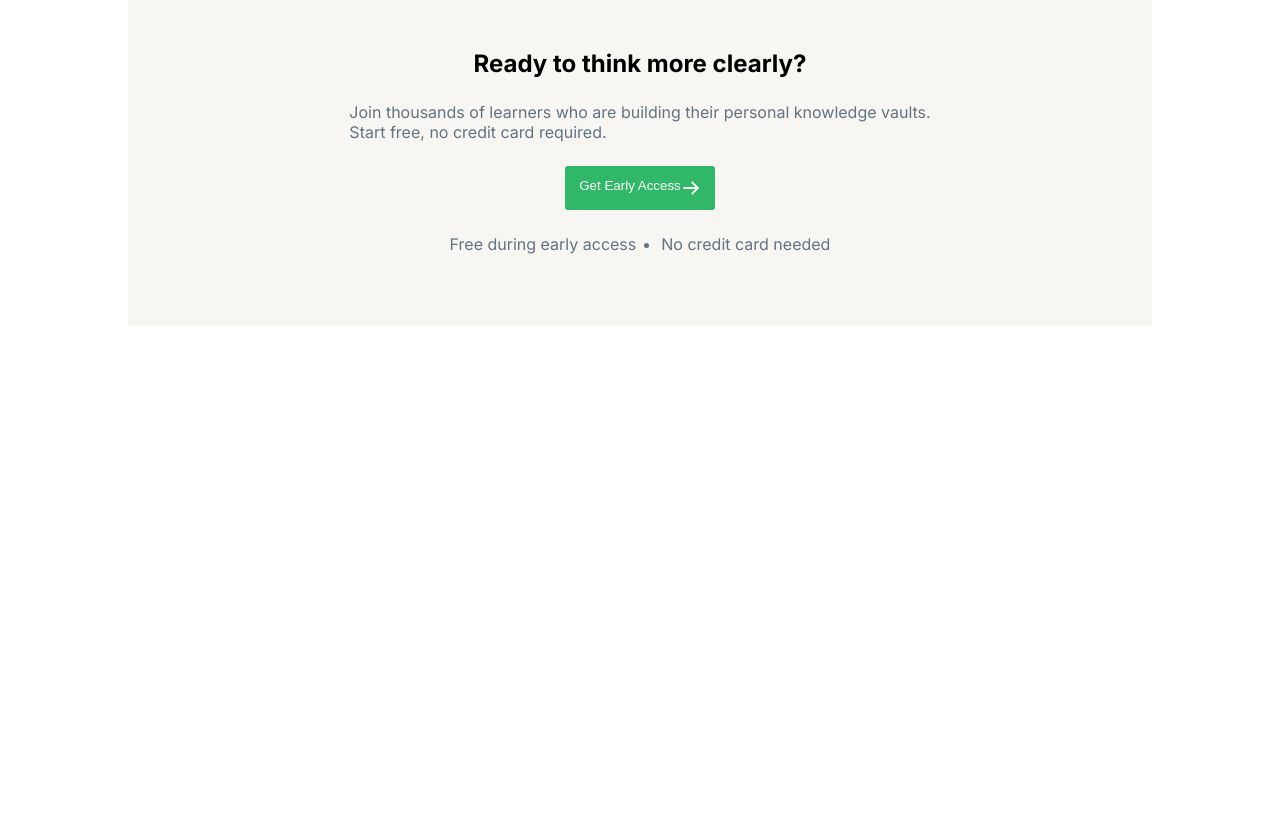
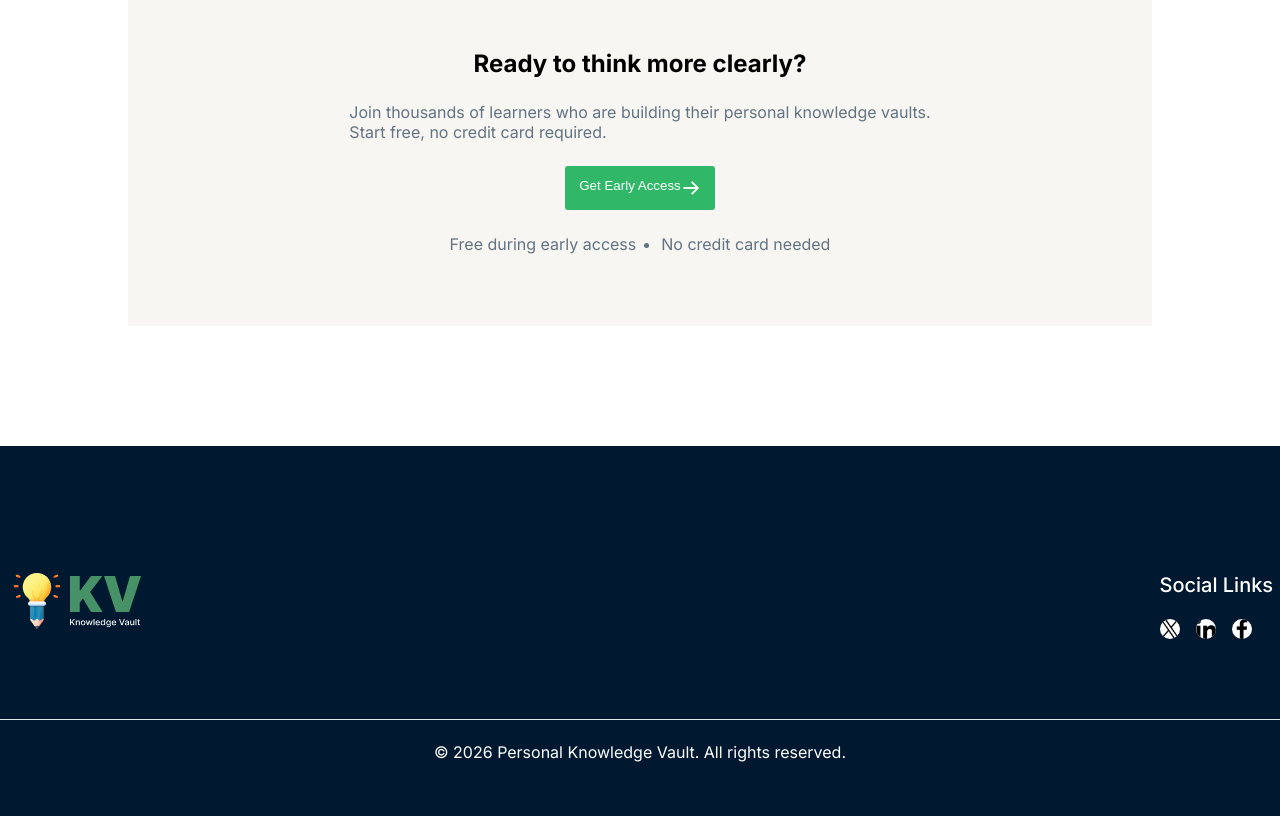
Before and after one commit to Osho47/ASSIGNMENT001, a plain HTML site: page index.html in a window 1280 px wide. Shown: the part 1957-2773 px from the top of the page. Before the commit the page ends 2283 px from the top, so only its background shows below. Drawn offline with Linux system fonts and the light colour scheme.

Commit message:
Section-6

```diff
--- a/Styles.css
+++ b/Styles.css
@@ -140,3 +140,35 @@
 .Text-grey {
     color: #627382;
 }
+.Section-6 {
+    background-color: rgba(0, 25, 49, 1);
+    width: 100%;
+    height: 370px;
+}
+.Social-icons {
+    /* padding: 4.25px; */
+    border-radius: 100%;
+    height: 20px;
+    width: 20px;
+    background-color: white;
+}
+.Footer-1 {
+    display: flex;
+    justify-content: center;
+    justify-content: space-around;
+    gap: 1000px;
+    padding-top: 125px;
+    padding-bottom: 80px;
+}
+.Footer-2 {
+    border: 4px;
+    border-color: white;
+    width: 1360px;
+    height: 54px;
+    padding: 20px;
+    /* background-color: #30B868; */
+    line-height: 24px;
+    border-top: 1px solid rgba(229, 231, 235, 1);
+    color: white;
+    text-align: center;
+}
--- a/index.html
+++ b/index.html
@@ -89,7 +89,7 @@
         </div>
 
     </section>
-    <section style="display: flex; align-items: center; justify-content: center;">
+    <section style="display: flex; align-items: center; justify-content: center; padding-bottom: 120px;">
         <div class="Section-5">
             <h1>Ready to think more clearly?</h1>
             <p class="Text-grey">Join thousands of learners who are building their personal knowledge vaults. <br>Start free, no credit card required.</p>
@@ -100,5 +100,30 @@
             </ul>
         </div>
     </section>
+    <footer class="Section-6">
+        <div class="Footer-1">
+            <img src="assets/logo-footer.png" width="139px" height="60px">
+            <div style="display: flex; flex-direction: column; gap: 20px;">
+                <p style="color: white;color: rgba(255, 255, 255, 1);
+                    font-family: Inter;
+                    font-style: Medium;
+                    font-size: 20px;
+                    font-weight: 500;
+                    line-height: 28px;
+                    letter-spacing: 0%;
+                    text-align: center;">Social Links</p>
+                <div style="display: flex; gap: 16px;">
+                    <img class="Social-icons" src="assets/twitter.png" width="11.5px" height="11.75px">
+                    <img class="Social-icons" src="assets/linkedin.png" width="11.5px" height="11.75px">
+                    <img class="Social-icons" src="assets/facebook-app.png" width="11.5px" height="11.75px">
+                </div>
+            </div>
+        </div>
+        <div style="display: flex; display: flex; align-items: center; justify-content: center;">
+            <div class="Footer-2">
+            <p>© 2026 Personal Knowledge Vault. All rights reserved.</p>
+        </div>
+        </div>
+    </footer>
 </body>
 </html>
```
Also changed, not shown: assets/facebook-app.png (added), assets/linkedin.png (added), assets/play-button.png (added), assets/radio.png (added), assets/twitter.png (added).
